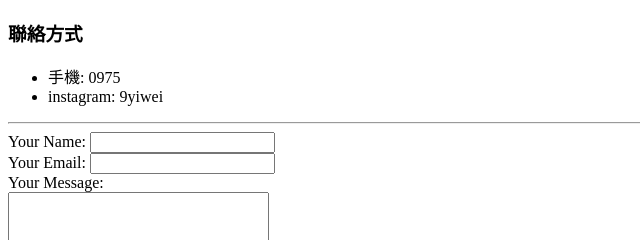
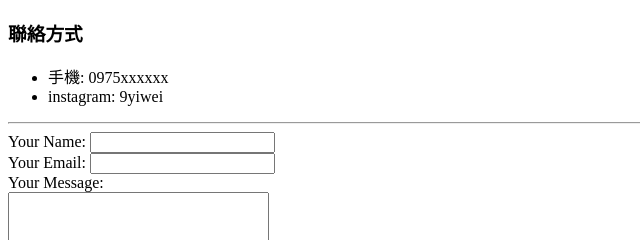
Before and after one commit to 9yiwei/cv, a plain HTML site: page contact.html in a window 1280 px wide. Shown: the top 240 px of the page, 0-640 px from the left. Drawn offline with Linux system fonts and the light colour scheme.

Commit message:
Update contact.html

```diff
--- a/contact.html
+++ b/contact.html
@@ -7,7 +7,7 @@
   <body>
     <h3>聯絡方式</h3>
     <ul>
-      <li>手機: 0975</li>
+      <li>手機: 0975xxxxxx</li>
       <li>instagram: 9yiwei</li>
     </ul>
     <hr>
```
